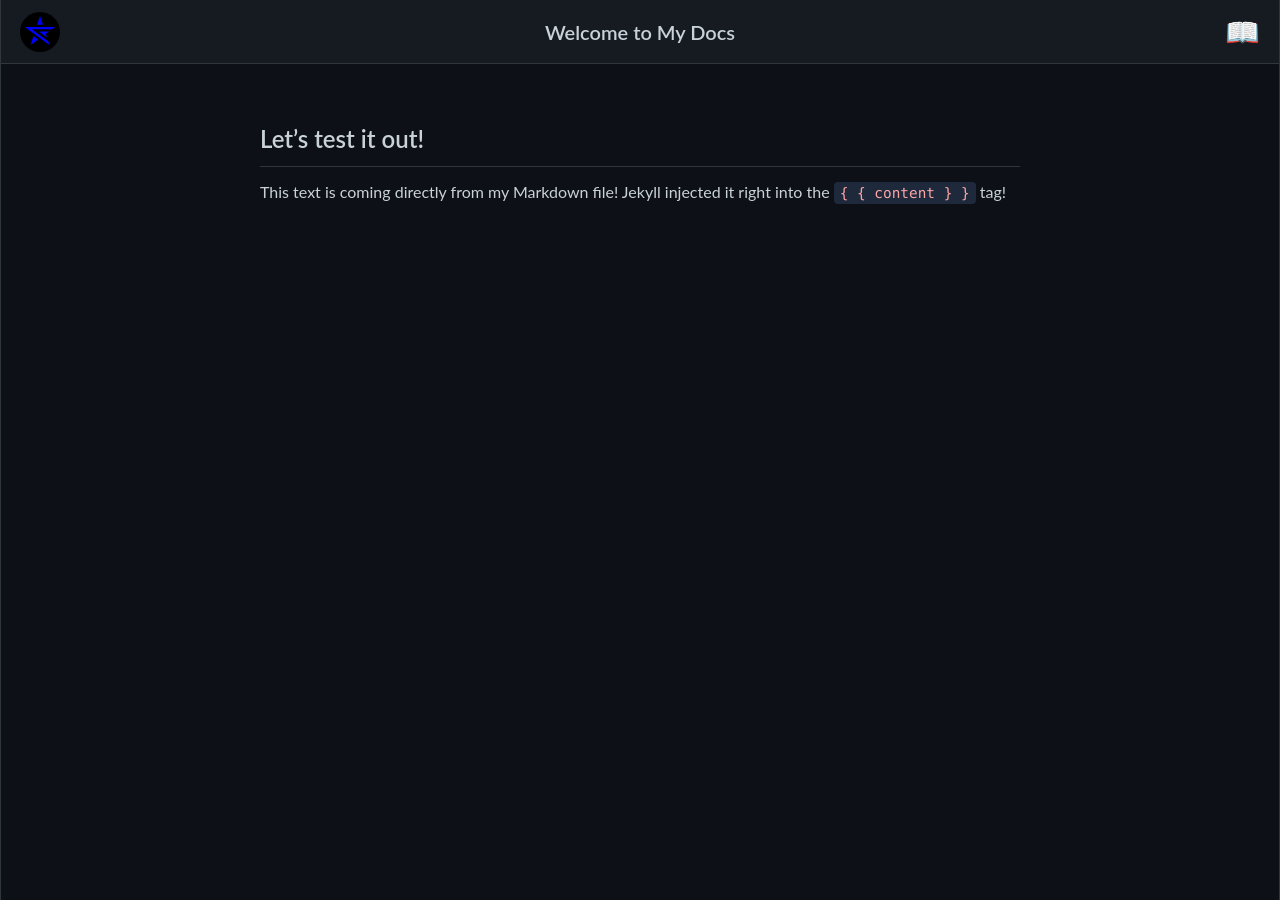
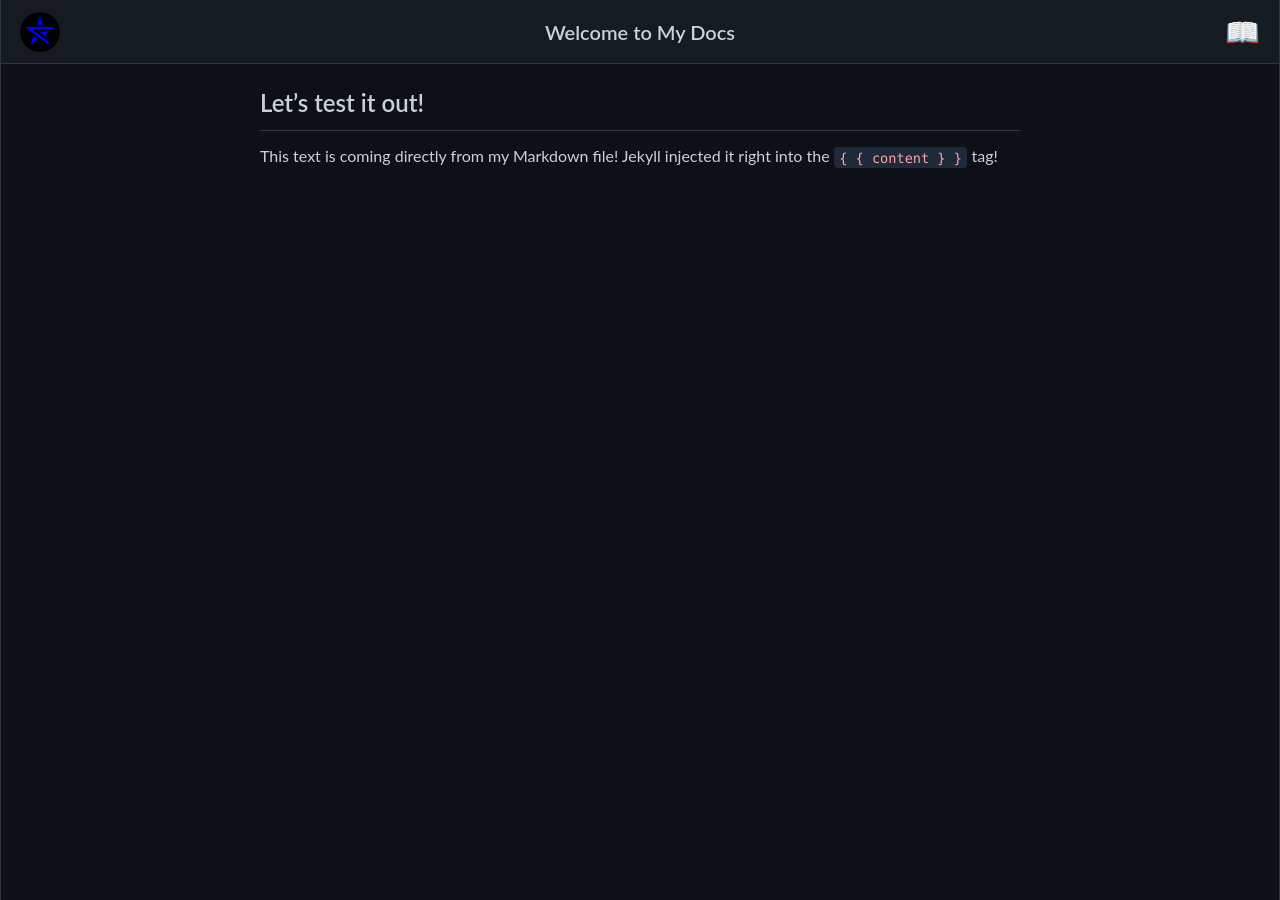
Before and after one commit to zBuLe/theme, a Jekyll site: the page built from index.md, in a window 1280 px wide. Built offline with Jekyll 4.4.1, drawn with Linux system fonts in a browser that asks for light colours; comment, search, counter and statistics services are not loaded.

Commit message:
Update markdown.css

```diff
--- a/assets/css/markdown.css
+++ b/assets/css/markdown.css
@@ -1,5 +1,3 @@
----
----
 /* =========================================
    MARKDOWN ELEMENT STYLES (.doc-content)
    ========================================= */
@@ -44,16 +42,15 @@
 }
 
 /* Inline Code */
-.doc-content p code,
-.doc-content li code,
-.doc-content td code {
+.doc-content code:not(pre code) {
   background-color: var(--code-bg);
   color: var(--code-text);
-  padding: 3px 6px;
+  padding: 0.2em 0.4em;
   border-radius: 4px;
   font-family: ui-monospace, SFMono-Regular, Menlo, Monaco, Consolas, "Courier New", monospace;
-  font-size: 0.9em;
-  transition: background-color 0.3s, color 0.3s;
+  font-size: 0.85em;
+  white-space: normal; /* Allows long inline code to wrap to the next line safely */
+  word-break: break-word;
 }
 
 /* Blockquotes */
```
